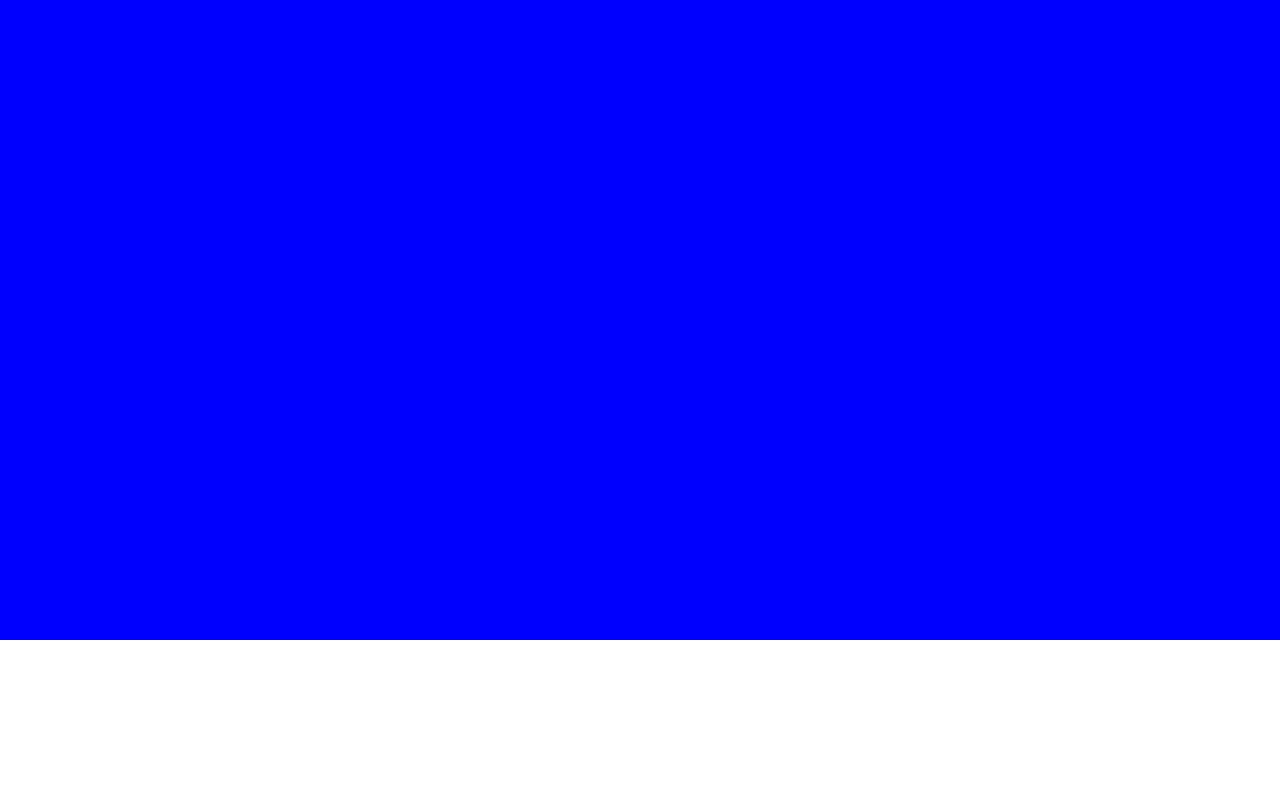
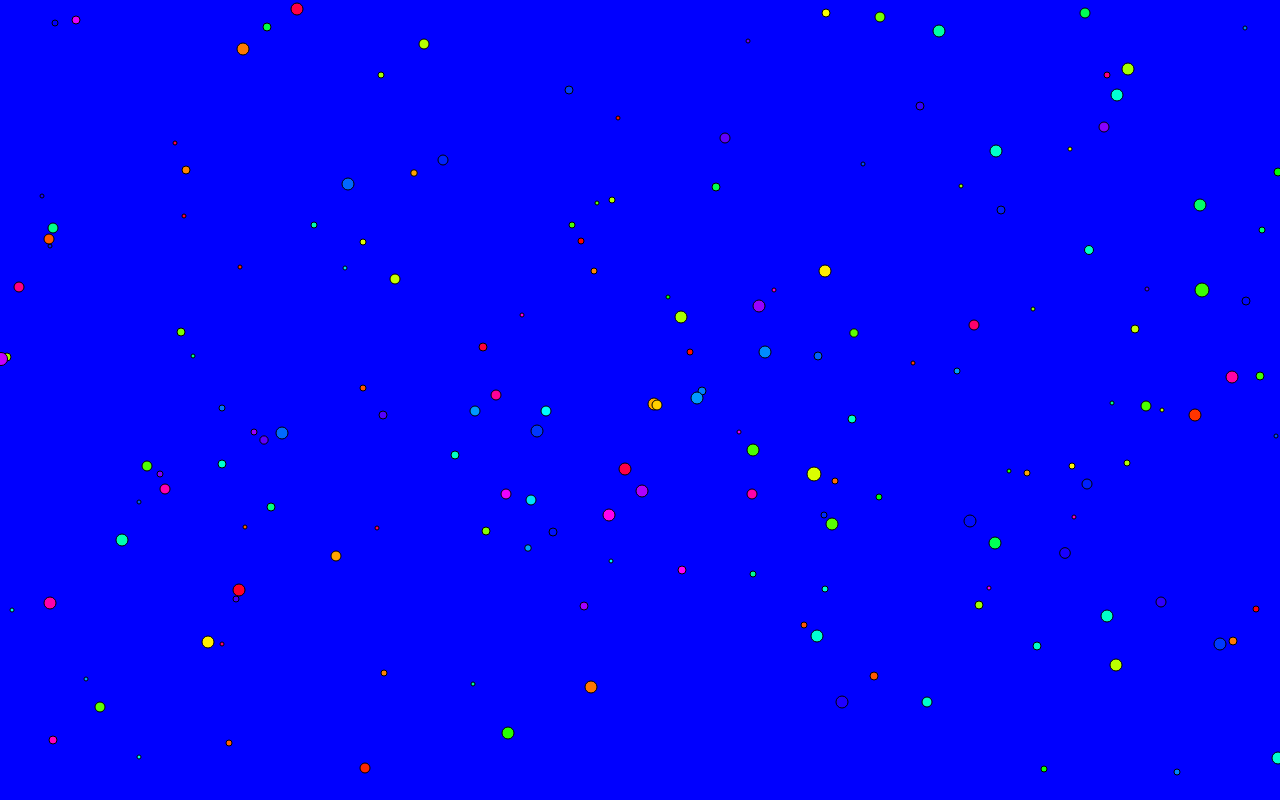
Before and after one commit to EStallings/agdg-demo, a plain HTML site: page index.html in a window 1280 px wide. Drawn offline with Linux system fonts and the light colour scheme.

Commit message:
n body working

```diff
--- a/demo1.js
+++ b/demo1.js
@@ -3,11 +3,17 @@
 canvas = null;
 gfx = null;
 gl = gameLoop2;
+width = 0;
+height = 0;
 
 // This is a safe way of isolating an entry point for your program
 window.onload = function(){
-
-}
+	canvas = document.getElementById('canvas');
+	gfx = canvas.getContext('2d');
+	width = canvas.width = window.innerWidth;
+	height = canvas.height = window.innerHeight;
+	init_particles(200);
+};
 
 
 /*
@@ -15,191 +21,125 @@ window.onload = function(){
 
 */
 
-
-function update(dt){
-
+function rint(n) { return Math.floor(Math.random()*n); }
+function HSVtoRGB(h, s, v) {
+	var r, g, b, i, f, p, q, t;
+	if (h && s === undefined && v === undefined) {
+		s = h.s, v = h.v, h = h.h;
+	}
+	i = Math.floor(h * 6);
+	f = h * 6 - i;
+	p = v * (1 - s);
+	q = v * (1 - f * s);
+	t = v * (1 - (1 - f) * s);
+	switch (i % 6) {
+		case 0: r = v, g = t, b = p; break;
+		case 1: r = q, g = v, b = p; break;
+		case 2: r = p, g = v, b = t; break;
+		case 3: r = p, g = q, b = v; break;
+		case 4: r = t, g = p, b = v; break;
+		case 5: r = v, g = p, b = q; break;
+	}
+	return "rgb(" + Math.floor(r * 255) + "," + Math.floor(g * 255) + "," + Math.floor(b * 255) + ")";
+}
+function init_particles(n){
+	for(var i = 0; i < n; i++){
+		var p = makeRandomParticle();
+		particles.push(p);
+	}
+	gl = gameLoop5;
+	requestAnimationFrame(gl);
 }
 
-function redraw(dt){
-
+var makeRandomParticle = function(){
+	return new Particle(rint(width), rint(height), Math.random()*2-1, Math.random()*2-1, rint(5)+2, HSVtoRGB(Math.random(), 1, 1));
 }
 
-//A lesson in game loops in Javascript/HTML
+var randomizeParticle = function(p) {
+	p.x = rint(width);
+	p.y = rint(height);
+	p.vx = Math.random()*2-1;
+	p.vy = Math.random()*2-1;
+	p.r = rint(5)+2;
+	p.c = HSVtoRGB(Math.random(), 1, 1);
+}
 
-function timestamp() {
-  return window.performance && window.performance.now ? window.performance.now() : new Date().getTime();
-}
-var now, dt, last = timestamp(), step = 1/60;
+var particles = [];
 
-function gameLoop1(){ //Terrible
-	while(true){
-		update(step);
-		redraw(step);
+function update(dt) {
+	for(var i = 0; i < particles.length; i++) {
+		var p1 = particles[i];
+		p1.x += p1.vx;
+		p1.y += p1.vy;
+		if(p1.x < 0) p1.x = width-1;
+		if(p1.x > width-1) p1.x = 0;
+		if(p1.y < 0) p1.y = width-1;
+		if(p1.y > width-1) p1.y = 0;
+		if(p1.r > 200) randomizeParticle(p1);
+		for(var j = i+1; j < particles.length; j++) {
+			p2 = particles[j];
+			var dx = p1.x-p2.x;
+			var dy = p1.y-p2.y;
+			var d = dx*dx + dy*dy;
+			if(d < 1) {
+				if(p1.r == p2.r) continue;
+				if(p1.r < p2.r){
+					var tmp = p1;
+					p1 = p2;
+					p2 = tmp;
+				}
+				p1.r = Math.cbrt(p1.r*p1.r*p1.r + p2.r*p2.r*p2.r);
+				randomizeParticle(p2);
+			}
+			var fgrav = 0.0001*(p1.r * p1.r * p1.r * p2.r * p2.r * p2.r) / d;
+			var a = Math.atan2(p1.y-p2.y, p1.x-p2.x);
+			var fx = Math.cos(a) * fgrav;
+			var fy = Math.sin(a) * fgrav;
+			p1.vx -= fx/p1.r;
+			p1.vy -= fy/p1.r;
+			p2.vx += fx/p2.r;
+			p2.vy += fy/p2.r;
+
+			var v1 = Math.sqrt(p1.vx*p1.vx + p1.vy*p1.vy);
+			var v2 = Math.sqrt(p2.vx*p2.vx + p2.vy*p2.vy);
+			var a1 = Math.atan2(p1.vy, p1.vx);
+			var a2 = Math.atan2(p2.vy, p2.vx);
+			var sx1 = (p1.vx >= 0) ? 1 : -1;
+			var sy1 = (p1.vy >= 0) ? 1 : -1;
+			var sx2 = (p2.vx >= 0) ? 1 : -1;
+			var sy2 = (p2.vy >= 0) ? 1 : -1;
+			v1 = Math.min(v1, 1);
+			v2 = Math.min(v2, 1);
+			p1.vx = Math.cos(a1)*v1;
+			p1.vy = Math.sin(a1)*v1;
+			p2.vx = Math.cos(a2)*v2;
+			p2.vy = Math.sin(a2)*v2;
+			// if(coll(p1.x, p1.y, p1.r, p2.x, p2.y, p2.r)){
+			// 	var a = Math.atan2(p1.y-p2.y, p1.x-p2.x);
+
+			// }
+		}
 	}
 }
 
-function gameLoop2(){ //Bad
-	update(step);
-	redraw(step);
-	setTimeout(gl, step);
+function redraw(dt) {
+	gfx.clearRect(0,0,width,height);
+
+	for(var i in particles){
+		var part = particles[i];
+		gfx.beginPath();
+		gfx.arc(Math.floor(part.x), Math.floor(part.y), part.r, 0, 2*Math.PI, false);
+		gfx.fillStyle = part.c;
+		gfx.fill();
+		gfx.stroke();
+	}
 }
 
-function gameLoop3(){ //Bad
-	update(step);
-	redraw(step);
-	requestAnimationFrame(gl)
+function Particle(x, y, vx, vy, r, c){
+	this.x = x;
+	this.y = y;
+	this.r = r;
+	this.c = c;
+	this.vx = vx;
+	this.vy = vy;
 }
-
-function gameLoop4(){ //Okay, flawed
-	now = timestamp();
-	dt = (now - last) / 1000;
-	update(dt);
-	redraw(dt);
-	last = now;
-	requestAnimationFrame(gl);
-}
-
-function gameLoop4(){ //Good
-	now = timestamp();
-	dt = Math.min((now - last) / 1000, 0.5);
-	update(dt);
-	redraw(dt);
-	last = now;
-	requestAnimationFrame(gl);
-}
-
-function gameLoop5() { //Fixed
-  now = timestamp();
-  dt = dt + Math.min(1, (now - last) / 1000);
-  while(dt > step) {
-    dt = dt - step;
-    update(step);
-  }
-  render(dt);
-  last = now;
-  requestAnimationFrame(gl);
-}
-
-
-
-
-
-
-///INPUT///
-
-var KEY_CODE = {
-	'UP':     38, 'DOWN':   40,
-	'LEFT':   37, 'RIGHT':  39,
-	'BKSP':   8,  'ENTER':  13,
-	'TAB':    9,  'ESC':    27,
-	'PGUP':   33, 'PGDOWN': 34,
-	'HOME':   36, 'END':    35,
-	'INS':    45, 'DEL':    46,
-	'SPACE':  32, 'TILDE':  192,
-	'0':48,'1':49,'2':50,'3':51,'4':52,'5':53,'6':54,'7':55,'8':56,'9':57,
-	'A':65,'B':66,'C':67,'D':68,'E':69,'F':70,'G':71,'H':72,'I':73,'J':74,'K':75,'L':76,'M':77,'N':78,'O':79,'P':80,'Q':81,'R':82,'S':83,'T':84,'U':85,'V':86,'W':87,'X':88,'Y':89,'Z':90
-};
-
-var CHAR_CODE = {
-	38: 'UP',   40:  'DOWN',
-	37: 'LEFT', 39:  'RIGHT',
-	8:  'BKSP', 13:  'ENTER',
-	9:  'TAB',  27:  'ESC',
-	33: 'PGUP', 34:  'PGDOWN',
-	36: 'HOME', 35:  'END',
-	45: 'INS',  46:  'DEL',
-	32: 'SPACE',192: 'TILDE',
-	48:'0',49:'1',50:'2',51:'3',52:'4',53:'5',54:'6',55:'7',56:'8',57:'9',
-	65:'A',66:'B',67:'C',68:'D',69:'E',70:'F',71:'G',72:'H',73:'I',74:'J',75:'K',76:'L',77:'M',78:'N',79:'O',80:'P',81:'Q',82:'R',83:'S',84:'T',85:'U',86:'V',87:'W',88:'X',89:'Y',90:'Z'
-};
-
-var INPUT = {};
-INPUT.keys = {
-	'ALT':   false, 'CTRL':   false, 'SHIFT': false,
-	'UP':    false, 'DOWN':   false,
-	'LEFT':  false, 'RIGHT':  false,
-	'BKSP':  false, 'ENTER':  false,
-	'TAB':   false, 'ESC':    false,
-	'PGUP':  false, 'PGDOWN': false,
-	'HOME':  false, 'END':    false,
-	'INS':   false, 'DEL':    false,
-	'SPACE': false, 'TILDE':  false,
-	'0':false,'1':false,'2':false,'3':false,'4':false,'5':false,'6':false,'7':false,'8':false,'9':false,
-	'A':false,'B':false,'C':false,'D':false,'E':false,'F':false,'G':false,'H':false,'I':false,'J':false,'K':false,'L':false,'M':false,'N':false,'O':false,'P':false,'Q':false,'R':false,'S':false,'T':false,'U':false,'V':false,'W':false,'X':false,'Y':false,'Z':false
-};
-INPUT.mouse = {
-	'X':0,
-	'Y':0,
-	'LMB':false,
-	'MMB':false,
-	'RMB':false,
-	'SCROLL':0
-};
-
-var fn_keys = function(e){
-	INPUT.keys['ALT'] = e.altKey;
-	INPUT.keys['CTRL'] = e.ctrlKey;
-	INPUT.keys['SHIFT'] = e.shiftKey;
-}
-
-function killEvent(e){
-	e.preventDefault();
-	e.stopPropagation();
-}
-
-window.onkeydown = function(e) {
-	if(CHAR_CODE[e.keyCode]) {
-		INPUT.keys[CHAR_CODE[e.keyCode]] = true;
-	}
-	fn_keys(e);
-	killEvent(e);
-	return false;
-};
-
-window.onkeyup = function(e) {
-	if(CHAR_CODE[e.keyCode]) {
-		INPUT.keys[CHAR_CODE[e.keyCode]] = false;
-
-	}
-	fn_keys(e);
-	killEvent(e);
-	return false;
-};
-
-window.onmousedown = function(e) {
-	switch(e.which){
-		case 1: INPUT.mouse['LMB'] = true; break;
-		case 2: INPUT.mouse['MMB'] = true; break;
-		case 3: INPUT.mouse['RMB'] = true; break;
-		default: break;
-	}
-	fn_keys(e);
-	killEvent(e);
-	return false;
-};
-
-window.onmouseup = function(e) {
-	switch(e.which){
-		case 1: INPUT.mouse['LMB'] = false; break;
-		case 2: INPUT.mouse['MMB'] = false; break;
-		case 3: INPUT.mouse['RMB'] = false; break;
-		default: break;
-	}
-	fn_keys(e);
-	killEvent(e);
-	return false;
-};
-
-window.onmousemove = function(e) {
-	INPUT.mouse['X'] = e.clientX;
-	INPUT.mouse['Y'] = e.clientY;
-	fn_keys(e);
-	killEvent(e);
-	return false;
-};
-
-window.onmousewheel = function(e) {
-	INPUT.mouse['SCROLL'] = e.deltaY;
-	killEvent(e);
-	return false;
-}
--- /dev/null
+++ b/game.js
@@ -0,0 +1,55 @@
+//A lesson in game loops in Javascript/HTML
+
+function timestamp() {
+  return window.performance && window.performance.now ? window.performance.now() : new Date().getTime();
+}
+var now, dt = 0, last = timestamp(), step = 1/60;
+
+function gameLoop1(){ //Terrible
+	while(true){
+		update(step);
+		redraw(step);
+	}
+}
+
+function gameLoop2(){ //Bad
+	update(step);
+	redraw(step);
+	setTimeout(gl, step);
+}
+
+function gameLoop3(){ //Bad
+	update(step);
+	redraw(step);
+	requestAnimationFrame(gl)
+}
+
+function gameLoop4(){ //Okay, flawed
+	now = timestamp();
+	dt = (now - last) / 1000;
+	update(dt);
+	redraw(dt);
+	last = now;
+	requestAnimationFrame(gl);
+}
+
+function gameLoop4(){ //Good
+	now = timestamp();
+	dt = Math.min((now - last) / 1000, 0.5);
+	update(dt);
+	redraw(dt);
+	last = now;
+	requestAnimationFrame(gl);
+}
+
+function gameLoop5() { //Fixed
+  now = timestamp();
+  dt = dt + Math.min(1, (now - last) / 1000);
+  while(dt > step) {
+    dt = dt - step;
+    update(step);
+  }
+  redraw(dt);
+  last = now;
+  requestAnimationFrame(gl);
+}
--- a/index.html
+++ b/index.html
@@ -11,8 +11,6 @@
 	/*G: "CSS Selectors"*/
 	canvas {
 		/*G: "CSS attributes"*/
-		width:100%;
-		height:100%;
 		background-color:blue;
 	}
 	body {
@@ -20,6 +18,8 @@
 	}
 </style>
 <!-- The HTML equivalent of an include statement. This is the most barebones way of including script files -->
+<script type="text/javascript" src="game.js"></script>
+<script type="text/javascript" src="input.js"></script>
 <script type="text/javascript" src="demo1.js"></script>
 </head>
 
--- /dev/null
+++ b/input.js
@@ -0,0 +1,118 @@
+///INPUT///
+
+var KEY_CODE = {
+	'UP':     38, 'DOWN':   40,
+	'LEFT':   37, 'RIGHT':  39,
+	'BKSP':   8,  'ENTER':  13,
+	'TAB':    9,  'ESC':    27,
+	'PGUP':   33, 'PGDOWN': 34,
+	'HOME':   36, 'END':    35,
+	'INS':    45, 'DEL':    46,
+	'SPACE':  32, 'TILDE':  192,
+	'0':48,'1':49,'2':50,'3':51,'4':52,'5':53,'6':54,'7':55,'8':56,'9':57,
+	'A':65,'B':66,'C':67,'D':68,'E':69,'F':70,'G':71,'H':72,'I':73,'J':74,'K':75,'L':76,'M':77,'N':78,'O':79,'P':80,'Q':81,'R':82,'S':83,'T':84,'U':85,'V':86,'W':87,'X':88,'Y':89,'Z':90
+};
+
+var CHAR_CODE = {
+	38: 'UP',   40:  'DOWN',
+	37: 'LEFT', 39:  'RIGHT',
+	8:  'BKSP', 13:  'ENTER',
+	9:  'TAB',  27:  'ESC',
+	33: 'PGUP', 34:  'PGDOWN',
+	36: 'HOME', 35:  'END',
+	45: 'INS',  46:  'DEL',
+	32: 'SPACE',192: 'TILDE',
+	48:'0',49:'1',50:'2',51:'3',52:'4',53:'5',54:'6',55:'7',56:'8',57:'9',
+	65:'A',66:'B',67:'C',68:'D',69:'E',70:'F',71:'G',72:'H',73:'I',74:'J',75:'K',76:'L',77:'M',78:'N',79:'O',80:'P',81:'Q',82:'R',83:'S',84:'T',85:'U',86:'V',87:'W',88:'X',89:'Y',90:'Z'
+};
+
+var INPUT = {};
+INPUT.keys = {
+	'ALT':   false, 'CTRL':   false, 'SHIFT': false,
+	'UP':    false, 'DOWN':   false,
+	'LEFT':  false, 'RIGHT':  false,
+	'BKSP':  false, 'ENTER':  false,
+	'TAB':   false, 'ESC':    false,
+	'PGUP':  false, 'PGDOWN': false,
+	'HOME':  false, 'END':    false,
+	'INS':   false, 'DEL':    false,
+	'SPACE': false, 'TILDE':  false,
+	'0':false,'1':false,'2':false,'3':false,'4':false,'5':false,'6':false,'7':false,'8':false,'9':false,
+	'A':false,'B':false,'C':false,'D':false,'E':false,'F':false,'G':false,'H':false,'I':false,'J':false,'K':false,'L':false,'M':false,'N':false,'O':false,'P':false,'Q':false,'R':false,'S':false,'T':false,'U':false,'V':false,'W':false,'X':false,'Y':false,'Z':false
+};
+INPUT.mouse = {
+	'X':0,
+	'Y':0,
+	'LMB':false,
+	'MMB':false,
+	'RMB':false,
+	'SCROLL':0
+};
+
+var fn_keys = function(e){
+	INPUT.keys['ALT'] = e.altKey;
+	INPUT.keys['CTRL'] = e.ctrlKey;
+	INPUT.keys['SHIFT'] = e.shiftKey;
+}
+
+function killEvent(e){
+	e.preventDefault();
+	e.stopPropagation();
+}
+
+window.onkeydown = function(e) {
+	if(CHAR_CODE[e.keyCode]) {
+		INPUT.keys[CHAR_CODE[e.keyCode]] = true;
+	}
+	fn_keys(e);
+	killEvent(e);
+	return false;
+};
+
+window.onkeyup = function(e) {
+	if(CHAR_CODE[e.keyCode]) {
+		INPUT.keys[CHAR_CODE[e.keyCode]] = false;
+
+	}
+	fn_keys(e);
+	killEvent(e);
+	return false;
+};
+
+window.onmousedown = function(e) {
+	switch(e.which){
+		case 1: INPUT.mouse['LMB'] = true; break;
+		case 2: INPUT.mouse['MMB'] = true; break;
+		case 3: INPUT.mouse['RMB'] = true; break;
+		default: break;
+	}
+	fn_keys(e);
+	killEvent(e);
+	return false;
+};
+
+window.onmouseup = function(e) {
+	switch(e.which){
+		case 1: INPUT.mouse['LMB'] = false; break;
+		case 2: INPUT.mouse['MMB'] = false; break;
+		case 3: INPUT.mouse['RMB'] = false; break;
+		default: break;
+	}
+	fn_keys(e);
+	killEvent(e);
+	return false;
+};
+
+window.onmousemove = function(e) {
+	INPUT.mouse['X'] = e.clientX;
+	INPUT.mouse['Y'] = e.clientY;
+	fn_keys(e);
+	killEvent(e);
+	return false;
+};
+
+window.onmousewheel = function(e) {
+	INPUT.mouse['SCROLL'] = e.deltaY;
+	killEvent(e);
+	return false;
+}
```
